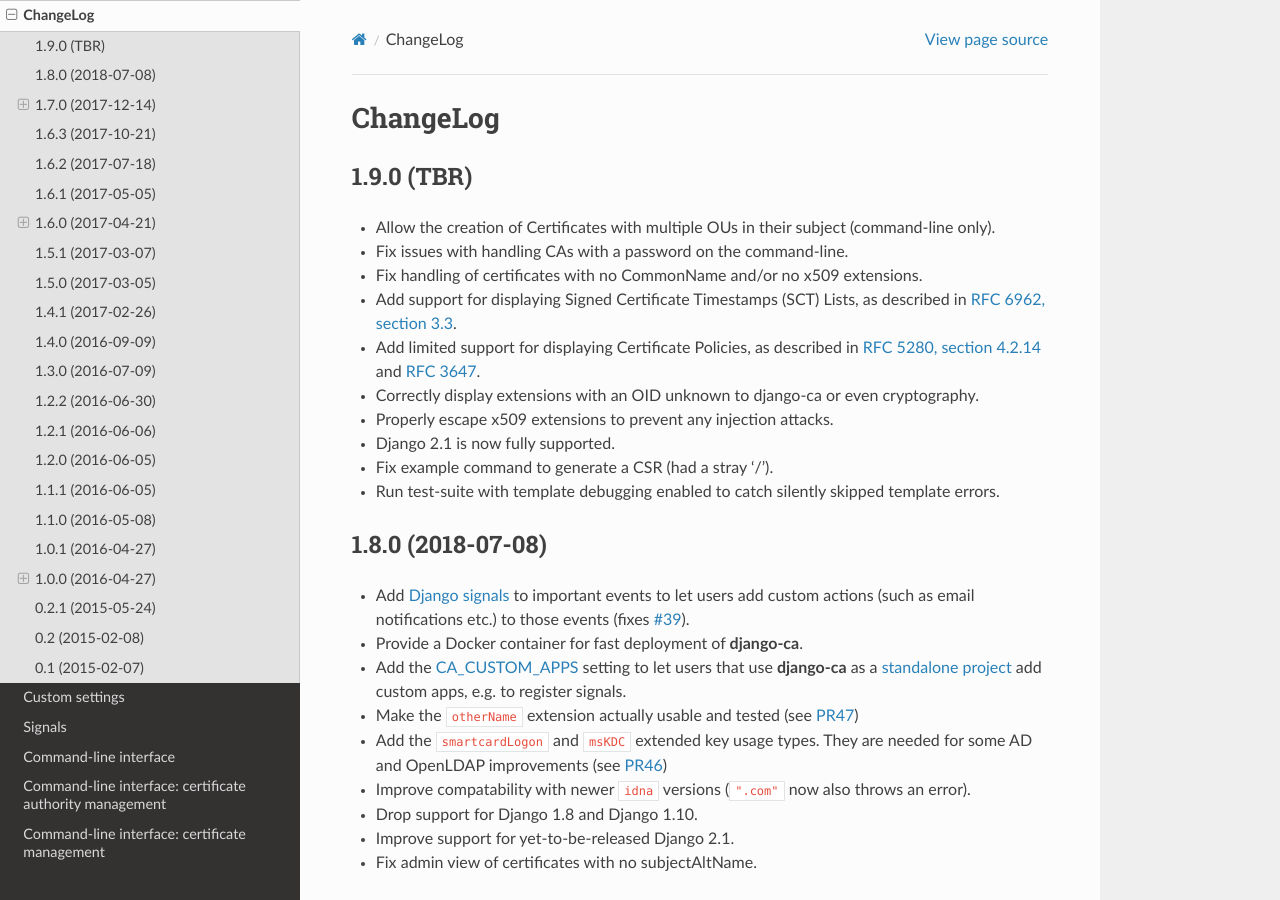
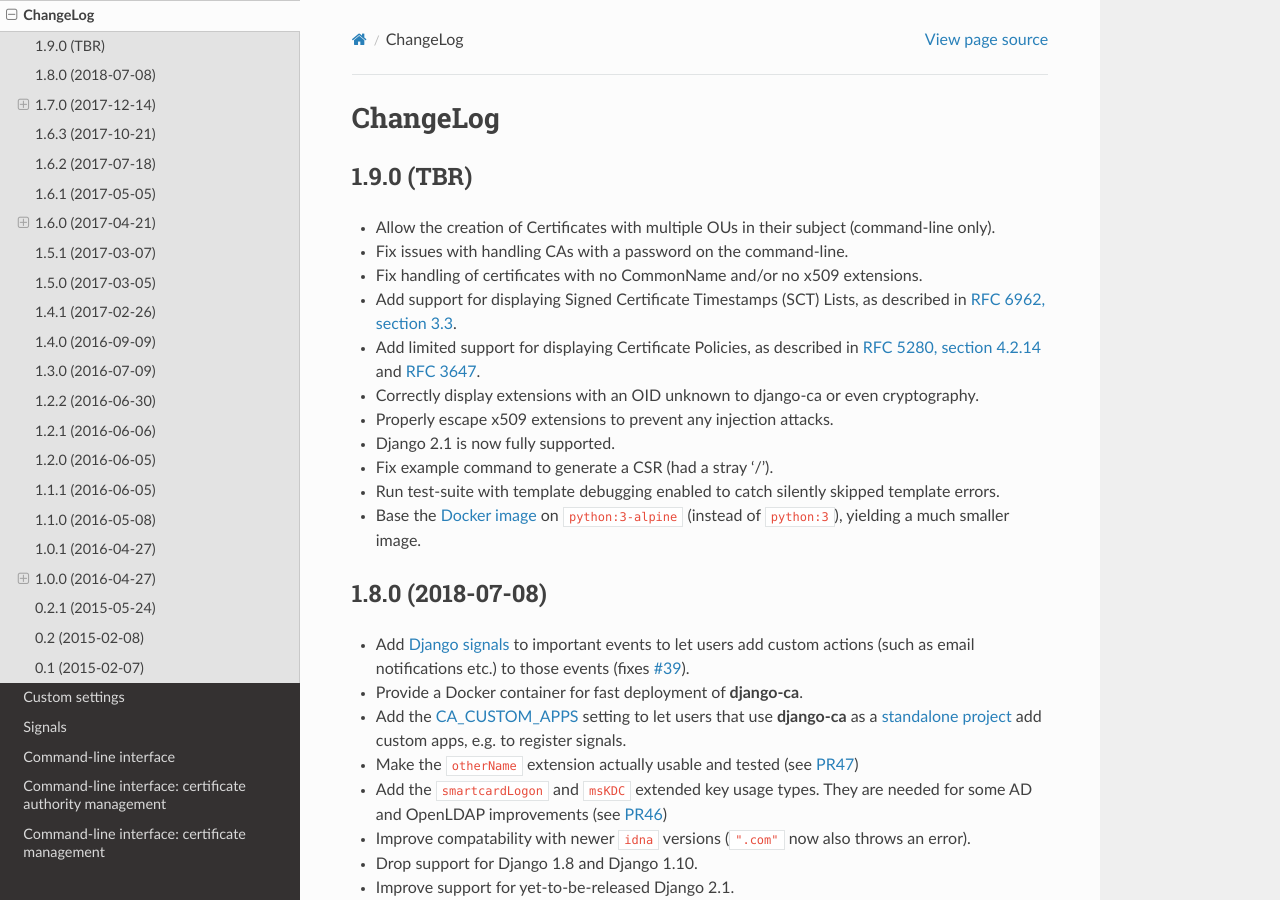
Before and after one commit to mathiasertl/django-ca, a Sphinx documentation site: the page built from docs/source/changelog.rst, in a window 1280 px wide and 900 px high. Built offline with Sphinx 7.4.7 and the Read the Docs theme 2.0.0, drawn with Linux system fonts in a browser that asks for light colours.

Commit message:
update Docker image

```diff
--- a/docs/source/changelog.rst
+++ b/docs/source/changelog.rst
@@ -23,6 +23,8 @@
 * Django 2.1 is now fully supported.
 * Fix example command to generate a CSR (had a stray '/').
 * Run test-suite with template debugging enabled to catch silently skipped template errors.
+* Base the :doc:`Docker image <docker>` on ``python:3-alpine`` (instead of ``python:3``), yielding a much
+  smaller image.
 
 .. _changelog-1.8.0:
 
```
Also changed, not shown: 1 other file.
